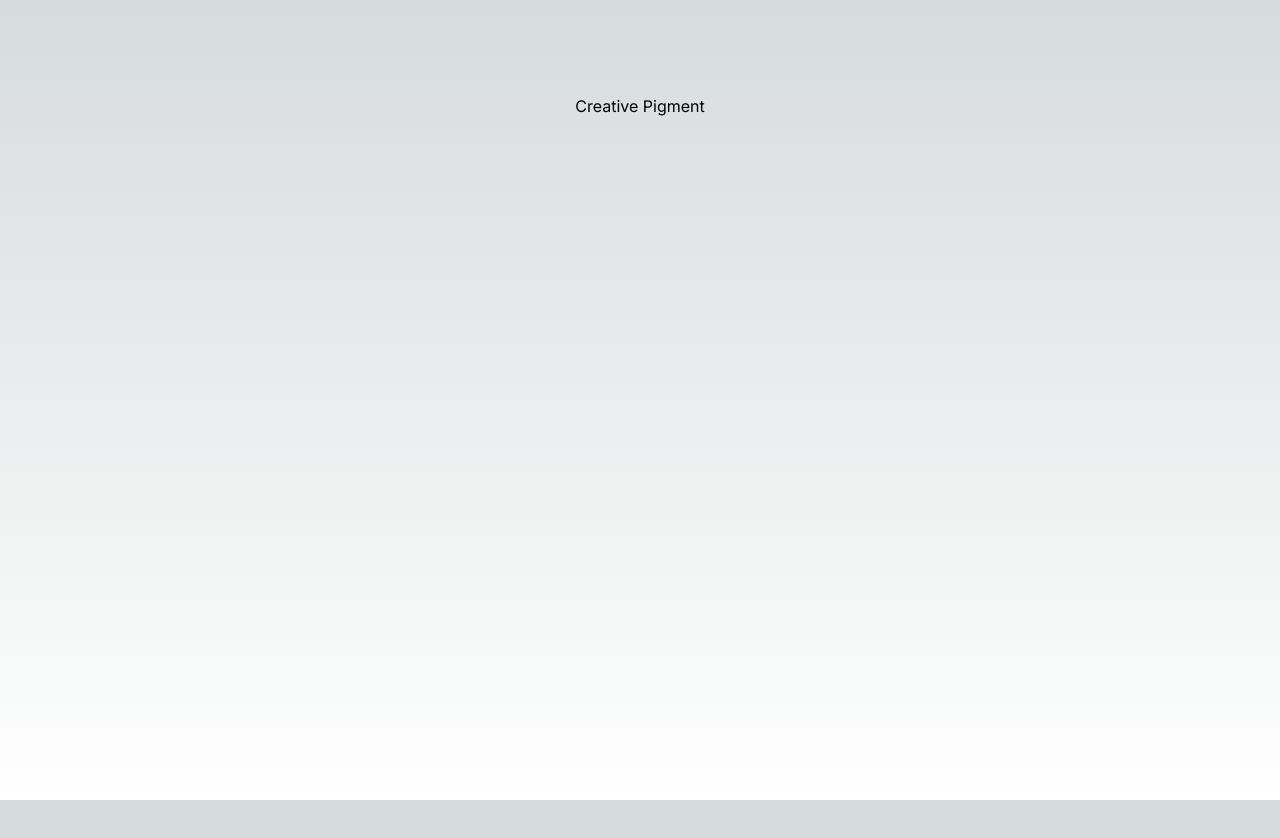
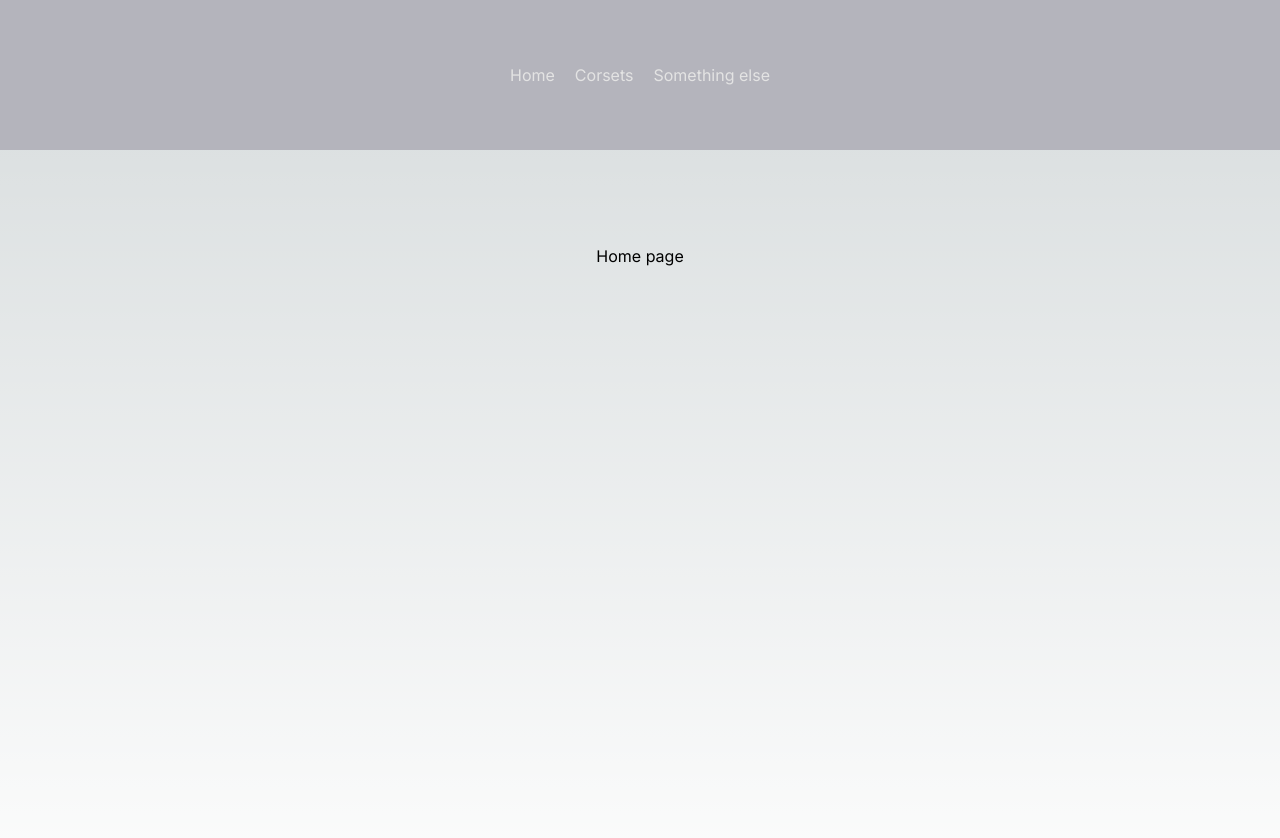
Before and after one commit to katelandcastelin/online-store-next, a Next.js app: page / in a window 1280 px wide. Shown: the top 838 px of the page. Before the commit the page ends 800 px from the top, so only its background shows below. Built offline with nearby package versions, Linux system fonts and the light colour scheme.

Commit message:
feat/header-component: added header component and styling

```diff
--- /dev/null
+++ b/app/components/Header.jsx
@@ -0,0 +1,28 @@
+'use client';
+import styled from "styled-components";
+
+const HeaderContainer = styled.header`
+  /* background-color: #BCB4B9; */
+  /* background-color: #b4b4b9; */
+  /* background-color: #d6d9d9; */
+  background-color: #b4b4bc;
+  height: 150px;
+  display: flex;
+  justify-content: center;
+  align-items: center;
+`;
+
+const NavLink = styled.a`
+  color: #e3e3e3;
+  margin: 10px;
+`;
+
+export default function Header() {
+  return (
+    <HeaderContainer>
+      <NavLink href="/">Home</NavLink>
+      <NavLink href="corsets">Corsets</NavLink>
+      <NavLink href="/">Something else</NavLink>
+    </HeaderContainer>
+  )
+}
--- a/app/orderProducts-data/orderProducts.js
+++ b/app/corsetsProducts-data/corsetsProducts.js
@@ -1,4 +1,4 @@
-const orderProducts = [
+const corsetProducts = [
   {
     id: 1,
     image: '/images/order-products/botanical-test.png',
@@ -55,4 +55,4 @@ const orderProducts = [
   },
 ];
 
-export default orderProducts;
+export default corsetProducts;
--- a/app/layout.js
+++ b/app/layout.js
@@ -1,5 +1,6 @@
-import './globals.css'
-import { Inter } from 'next/font/google'
+import './globals.css';
+import { Inter } from 'next/font/google';
+import Header from './components/Header';
 
 const inter = Inter({ subsets: ['latin'] })
 
@@ -11,7 +12,10 @@ export const metadata = {
 export default function RootLayout({ children }) {
   return (
     <html lang="en">
-      <body className={inter.className}>{children}</body>
+      <body className={inter.className}>
+        <Header />
+        {children}
+      </body>
     </html>
   )
 }
--- a/app/page.js
+++ b/app/page.js
@@ -4,7 +4,7 @@ import styles from './page.module.css'
 export default function Home() {
   return (
     <main className={styles.main}>
-      Creative Pigment
+      Home page
     </main>
   )
 }
```
Also changed, not shown: app/corsets/corsetsPage.module.css (renamed from app/order/orderPage.module.css, +8 -3 lines), app/corsets/page.jsx (renamed from app/order/page.jsx, +5 -5 lines).
